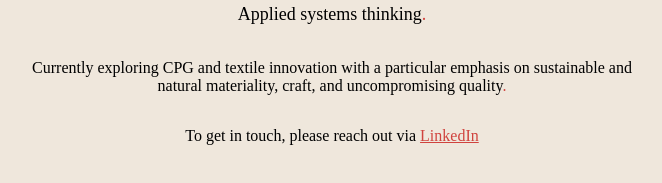
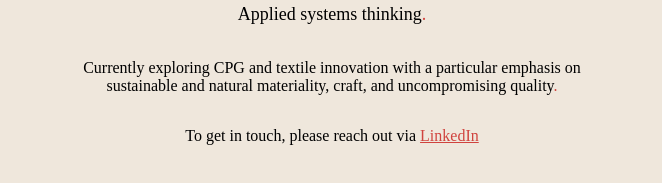
Before and after one commit to saadasif/AsifEngineeringSite, a plain HTML site: page index.html in a window 1280 px wide. Shown: the part 427-610 px from the top of the page, without its empty margins (308-970 px from the left). Drawn offline with Linux system fonts and the light colour scheme; a script that the page names is missing; a web font is replaced by a local one.

Commit message:
Fine tune text clamp widths

```diff
--- a/styles.css
+++ b/styles.css
@@ -66,7 +66,7 @@ body {
 }
 
 .restrict-width {
-  width: clamp(250px, 85vw, 600px);
+  width: clamp(250px, 90vw, 550px);
 }
 
 .text-brand-pink {
```
